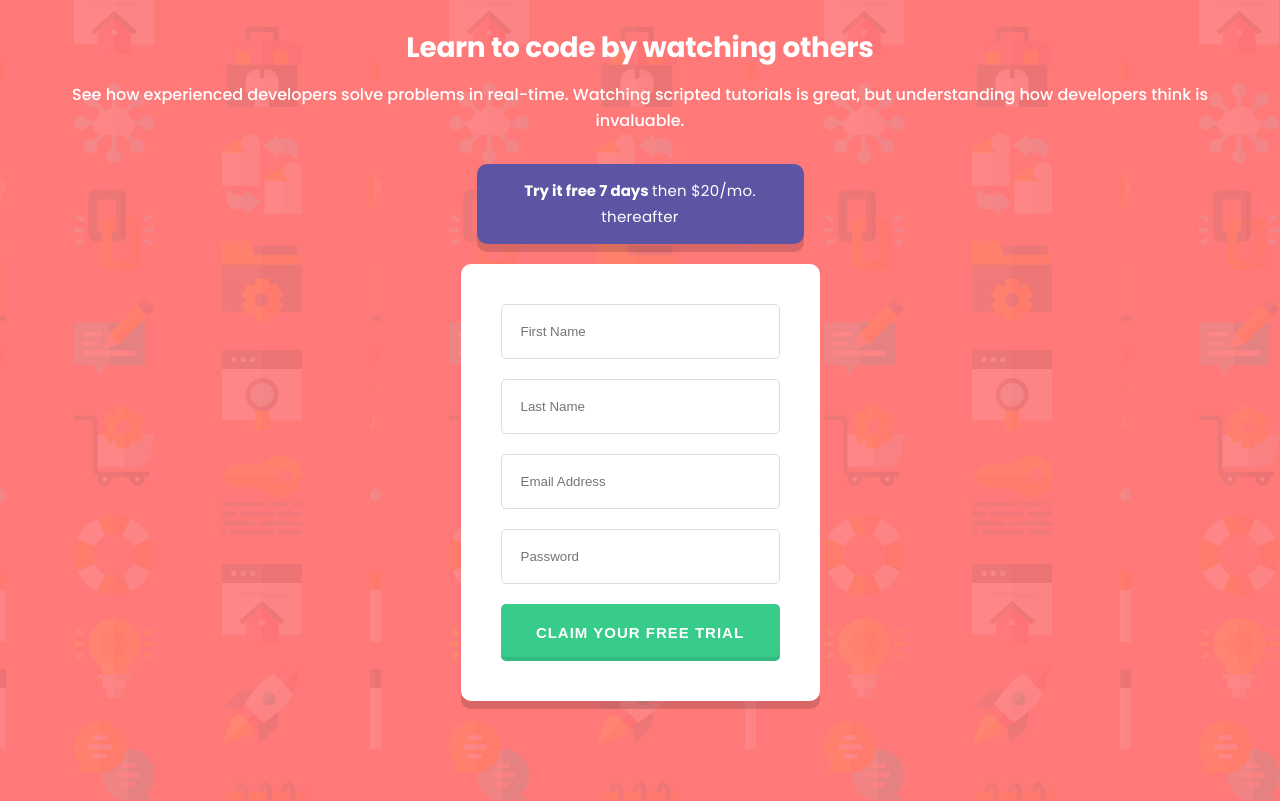
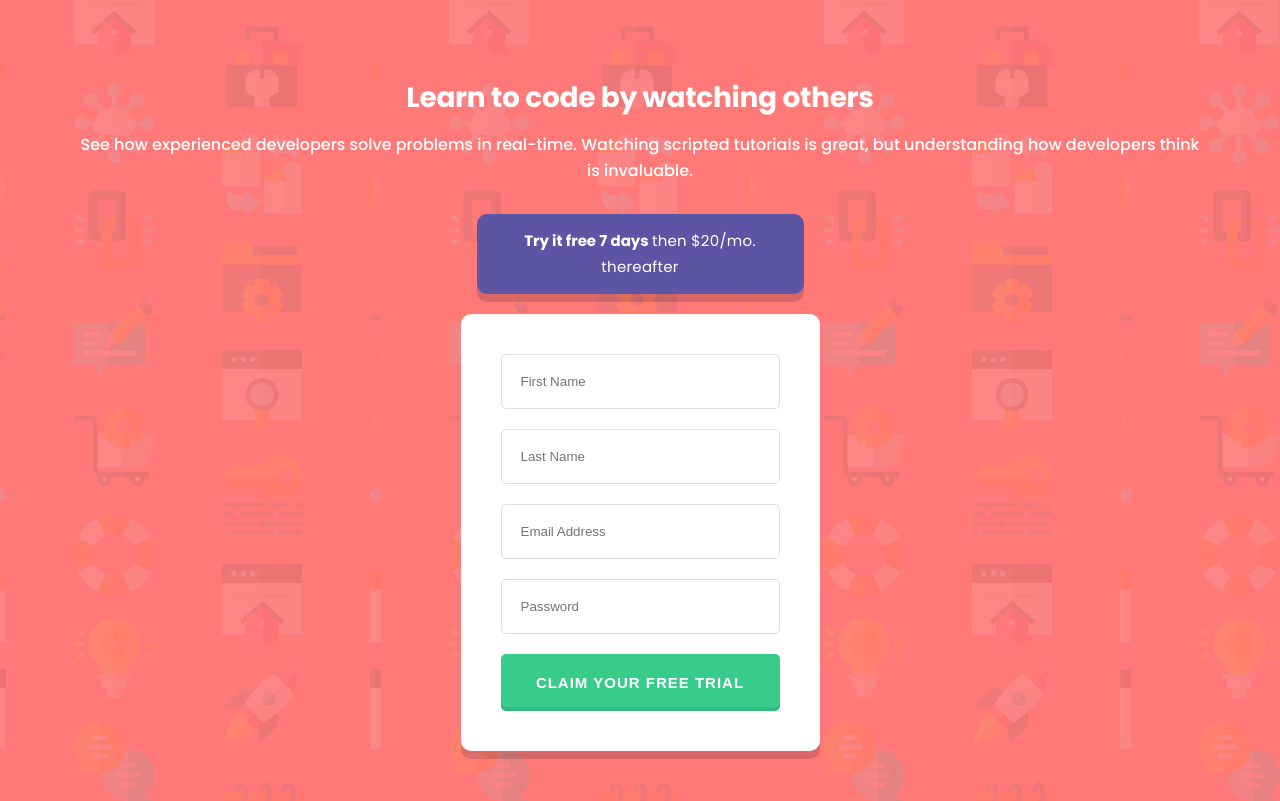
Before and after one commit to gia-grigalashvili/intro-component-with-signup-form-master-ty, a React (Vite) app: page / in a window 1280 px wide. Built offline with nearby package versions, Linux system fonts and the light colour scheme; a web font is replaced by a local one.

Commit message:
made media  for forms adn inputs

```diff
--- a/src/App.tsx
+++ b/src/App.tsx
@@ -19,6 +19,7 @@ const Maindiv = styled.div`
   @media (min-width: 1440px) {
     flex-direction: row;
     padding: 20px;
+    gap: 50px;
   }
 `;
 export default App;
--- a/src/components/Inputs.tsx
+++ b/src/components/Inputs.tsx
@@ -47,6 +47,11 @@ const MainInputs = styled.div`
     font-size: 15px;
 
     font-weight: 700;
+
+    @media (min-width: 1440px) {
+      width: 540px;
+      padding: 0px;
+    }
   }
   span {
     color: #fff;
@@ -70,6 +75,9 @@ const StyledForm = styled.form`
   border-radius: 10px;
   background: #fff;
   box-shadow: 0px 8px 0px 0px rgba(0, 0, 0, 0.15);
+  @media (min-width: 1440px) {
+    padding: 70px;
+  }
   button {
     width: 279px;
     padding: 20px;
@@ -90,6 +98,10 @@ const StyledInput = styled.input`
   border-radius: 5px;
   border: 1px solid #dedede;
   padding: 19px;
+
   background: #fff;
+  @media (min-width: 1440px) {
+    width: 400px;
+  }
 `;
 export default Inputs;
--- a/src/index.css
+++ b/src/index.css
@@ -13,5 +13,6 @@ body {
   justify-content: center;
   align-items: center;
   text-align: center;
+  padding: 50px;
   font-family: Poppins;
 }
```
